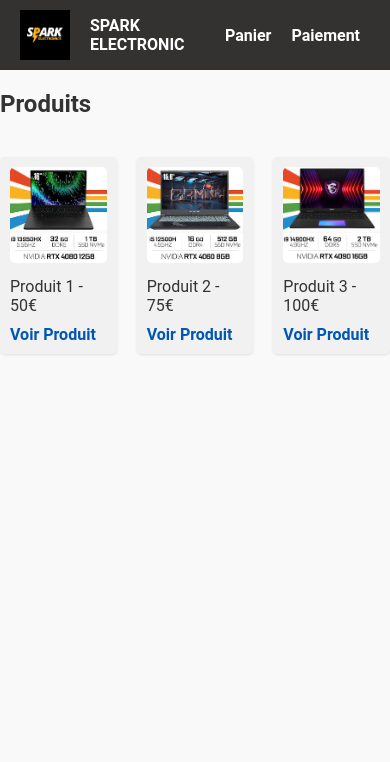
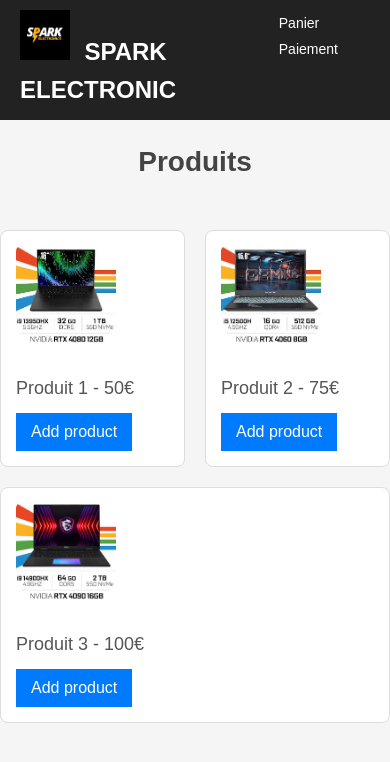
Before and after one commit to yssf132/web-project-ecom-website, a plain HTML site: page laptop.html in a window 390 px wide. Drawn offline with Linux system fonts and the light colour scheme.

Commit message:
Add files via upload

```diff
--- a/laptop.html
+++ b/laptop.html
@@ -4,7 +4,7 @@
   <meta charset="UTF-8">
   <meta name="viewport" content="width=device-width, initial-scale=1.0">
   <title>Catalogue - E-commerce</title>
-  <link rel="stylesheet" href="style.css">
+  <link rel="stylesheet" href="produit.css">
 </head>
 <body>
   <header>
@@ -27,22 +27,46 @@
       <div class="product" style="text-align: left; flex: 1 1 calc(33.333% - 20px); box-sizing: border-box;">
         <img src="laptop\laptop1.jpg" alt="Product Image" style="width: 100px; height: auto;">
         <p>Produit 1 - 50€</p>
-        <a href="produit1.html">Voir Produit</a>
+        <button>Add product</button>
       </div>
 
       <div class="product" style="text-align: left; flex: 1 1 calc(33.333% - 20px); box-sizing: border-box;">
         <img src="laptop\laptop2.jpg" alt="Product Image" style="width: 100px; height: auto;">
         <p>Produit 2 - 75€</p>
-        <a href="produit2.html">Voir Produit</a>
+        <button>Add product</button>
       </div>
 
       <div class="product" style="text-align: left; flex: 1 1 calc(33.333% - 20px); box-sizing: border-box;">
         <img src="laptop\laptop3.jpg" alt="Product Image" style="width: 100px; height: auto;">
         <p>Produit 3 - 100€</p>
-        <a href="produit3.html">Voir Produit</a>
+        <button>Add product</button>
       </div>
     </div>
   </section>
   </section>
+
+  <script>
+    // Initialisation du panier
+    let cart = JSON.parse(localStorage.getItem("cart")) || [];
+
+    // Fonction pour ajouter un produit au panier
+    function addToCart(productName, productPrice) {
+      const product = { name: productName, price: productPrice };
+      cart.push(product); // Ajouter le produit au panier
+      localStorage.setItem("cart", JSON.stringify(cart)); // Sauvegarder dans localStorage
+      alert(`${productName} a été ajouté au panier !`);
+    }
+
+    // Ajout des événements sur les boutons
+    document.querySelectorAll(".product").forEach((productElement, index) => {
+      const button = productElement.querySelector("button");
+      const productName = productElement.querySelector("p").innerText.split(" - ")[0];
+      const productPrice = productElement.querySelector("p").innerText.split(" - ")[1];
+
+      button.addEventListener("click", () => {
+        addToCart(productName, productPrice);
+      });
+    });
+  </script>
 </body>
 </html>
--- /dev/null
+++ b/produit.css
@@ -0,0 +1,132 @@
+/* General Reset */
+* {
+    margin: 0;
+    padding: 0;
+    box-sizing: border-box;
+}
+
+body {
+    font-family: Arial, sans-serif;
+    line-height: 1.6;
+    color: #333;
+    background-color: #f5f5f5;
+}
+
+/* Header and Navigation */
+header {
+    background-color: #222;
+    color: #fff;
+    padding: 10px 20px;
+}
+
+nav {
+    display: flex;
+    align-items: center;
+    justify-content: space-between;
+}
+
+nav .left-menu img {
+    height: 40px;
+    margin-right: 10px;
+}
+
+nav .left-menu a {
+    color: #fff;
+    font-size: 24px;
+    text-decoration: none;
+    font-weight: bold;
+}
+
+nav .right-menu a {
+    color: #fff;
+    text-decoration: none;
+    margin-left: 20px;
+    font-size: 16px;
+}
+
+nav .right-menu a:hover {
+    text-decoration: underline;
+}
+
+/* Section Catalogue */
+.catalogue {
+    padding: 20px 0;
+}
+
+.catalogue h2 {
+    text-align: center;
+    margin-bottom: 20px;
+    font-size: 28px;
+    color: #444;
+}
+
+.catalogue .pcgamer {
+    display: flex;
+    flex-wrap: wrap;
+    justify-content: center;
+    gap: 20px;
+}
+
+.catalogue .product {
+    background-color: #fff;
+    border: 1px solid #ddd;
+    border-radius: 8px;
+    padding: 15px;
+    text-align: center;
+    transition: box-shadow 0.3s;
+    flex: 1 1 calc(33.333% - 20px);
+    max-width: calc(33.333% - 20px);
+}
+
+.catalogue .product img {
+    width: 100%;
+    max-width: 150px;
+    height: auto;
+    margin-bottom: 10px;
+    border-radius: 5px;
+}
+
+.catalogue .product p {
+    font-size: 18px;
+    margin: 10px 0;
+    color: #555;
+}
+
+.catalogue .product button {
+    text-decoration: none;
+    color: #fff;
+    background-color: #007BFF;
+    padding: 10px 15px;
+    font-size: 16px;
+    border: none;
+    transition: background-color 0.3s;
+    cursor: pointer;
+}
+
+
+.catalogue .product a:hover {
+    background-color: #0056b3;
+}
+
+.catalogue .product:hover {
+    box-shadow: 0 4px 10px rgba(0, 0, 0, 0.2);
+}
+
+/* Media Queries for Responsiveness */
+@media (max-width: 768px) {
+    .catalogue .product {
+        flex: 1 1 calc(50% - 20px);
+        max-width: calc(50% - 20px);
+    }
+}
+
+@media (max-width: 480px) {
+    .catalogue .product {
+        flex: 1 1 100%;
+        max-width: 100%;
+    }
+
+    nav .right-menu a {
+        font-size: 14px;
+    }
+}
```
Also changed, not shown: panier.html (+48 -0 lines), pcgamer.html (+29 -4 lines), peripherique.html (+28 -4 lines).
